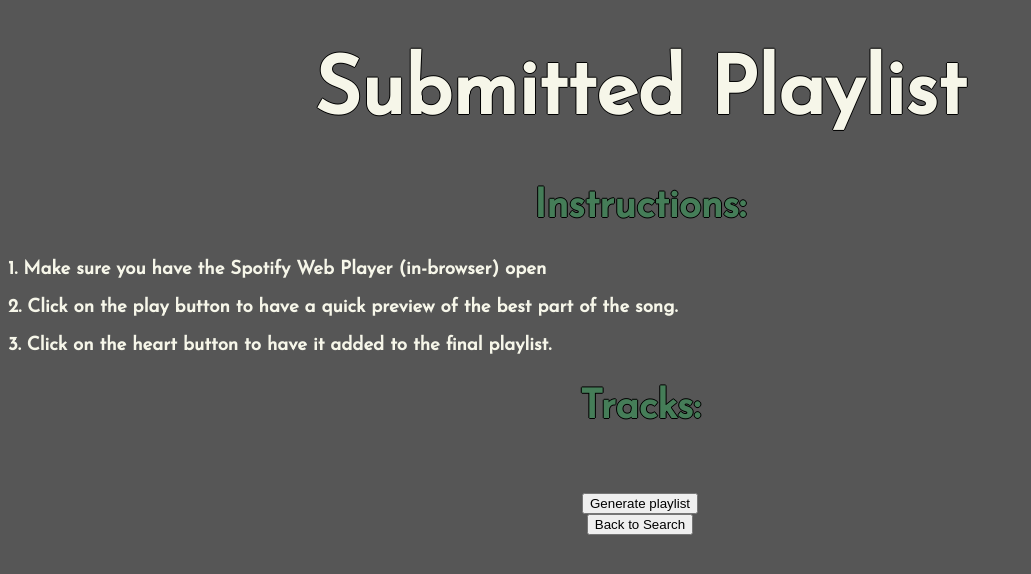
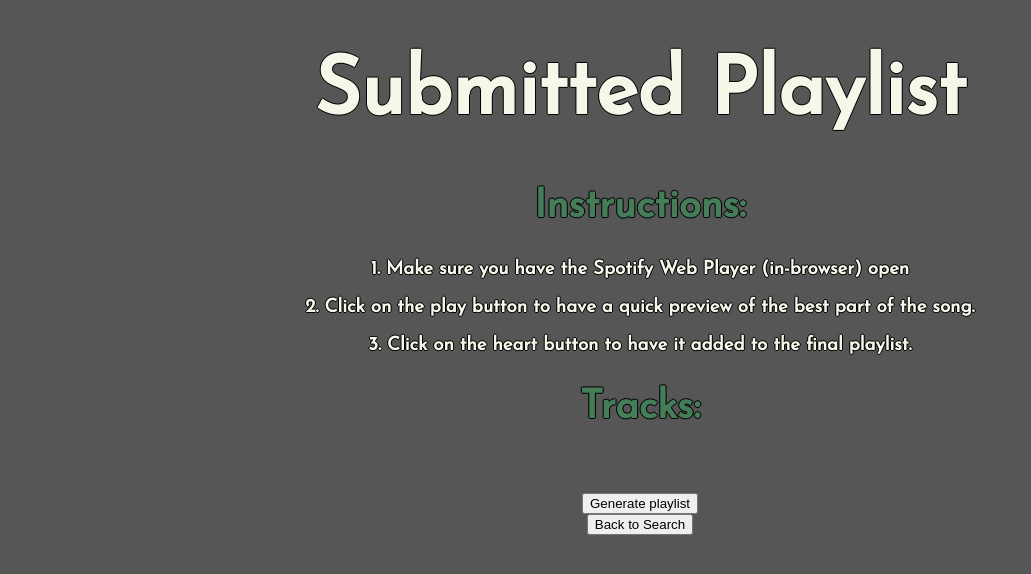
Before and after one commit to ctam312/Adaptune, a Flask app: template templates/user_playlist.html in a window 1280 px wide. Shown: the top 574 px of the page, without its empty margins (0-1031 px from the left). Run offline with Flask 2, Linux system fonts and the light colour scheme; the template is opened without the code that fills it, so the values that code supplies are empty; some libraries are stand-ins or nearby versions.

Commit message:
Centered instructions on user_playlist

```diff
--- a/static/playlist_styles.css
+++ b/static/playlist_styles.css
@@ -45,6 +45,11 @@
     font-size: 40px;
 }
 
+h3 {
+    text-align: center;
+    text-shadow: -1px 0 black, 0 1px black, 1px 0 black, 0 -1px black;
+}
+
 #extras {
     text-align: center;
 
```
